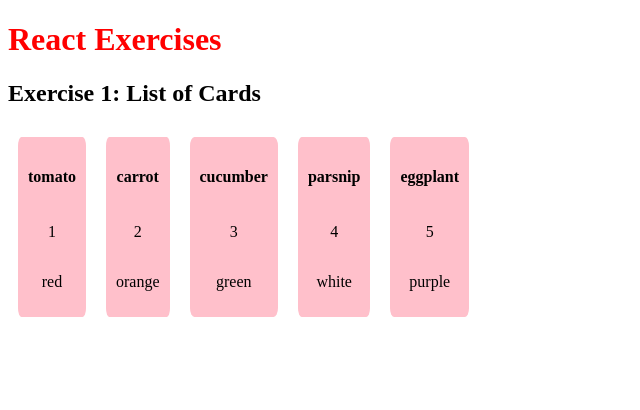
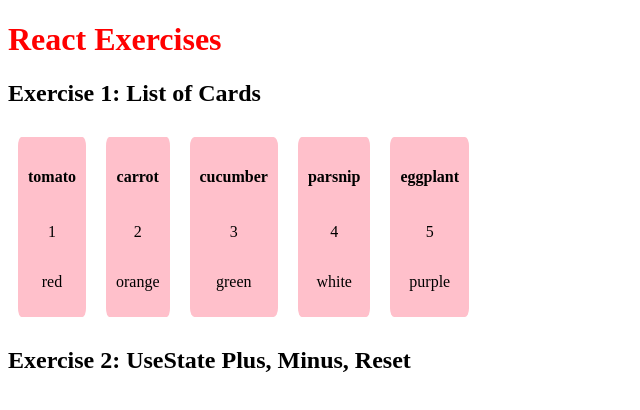
Before and after one commit to austinbhan/my-react-playground, a React app: page / in a window 1280 px wide. Shown: the top 410 px of the page, without its empty margins (0-640 px from the left). Built offline with nearby package versions, Linux system fonts and the light colour scheme.

Commit message:
Exercise 2 title

```diff
--- a/src/app.jsx
+++ b/src/app.jsx
@@ -14,6 +14,9 @@
           <h2>Exercise 1: List of Cards</h2>
           <CardList cards = {CardData}/>
         </div>
+        <div>
+          <h2>Exercise 2: UseState Plus, Minus, Reset</h2>
+        </div>
       </div>
     </Router>
   );
```
